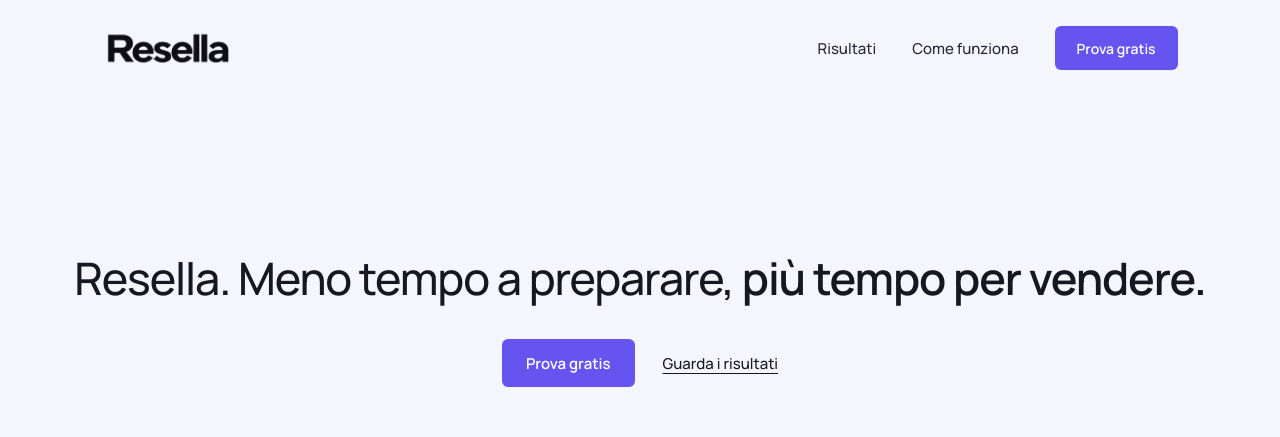
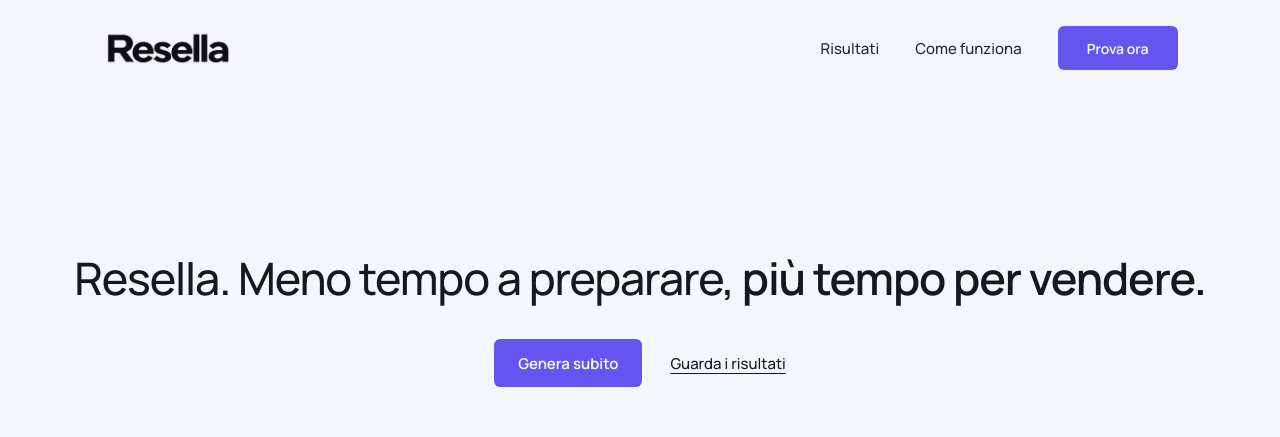
Before and after one commit to resella-ai/landing, a React (Vite) app: page / in a window 1280 px wide. Shown: the top 437 px of the page. Built offline with nearby package versions, Linux system fonts and the light colour scheme.

Commit message:
Varia le CTA della landing

```diff
--- a/src/App.jsx
+++ b/src/App.jsx
@@ -209,7 +209,7 @@
           <a href="#come-funziona">Come funziona</a>
         </nav>
         <a className="action header-action" href={appEntryUrl}>
-          Prova gratis
+          Prova ora
         </a>
       </div>
     </header>
@@ -227,7 +227,7 @@
             </h1>
             <div className="hero-actions">
               <a className="action hero-cta" href={appEntryUrl}>
-                Prova gratis
+                Genera subito
               </a>
               <a className="text-link" href="#risultati">
                 Guarda i risultati
@@ -368,7 +368,7 @@
           ))}
         </div>
         <div className="gallery-actions reveal">
-          <a className="action gallery-cta" href={appEntryUrl}>Prova gratis<Arrow /></a>
+          <a className="action gallery-cta" href={appEntryUrl}>Crea le tue immagini<Arrow /></a>
         </div>
       </div>
     </section>
@@ -451,7 +451,7 @@
               />
             </div>
             <div className="fold-actions reveal">
-              <a className="action fold-video-action" href={appEntryUrl}>Prova gratis<Arrow /></a>
+              <a className="action fold-video-action" href={appEntryUrl}>Prova il Depop Fold<Arrow /></a>
               <a className="fold-more-link" href="#risultati">Scopri altri esempi<Arrow /></a>
             </div>
           </div>
```
